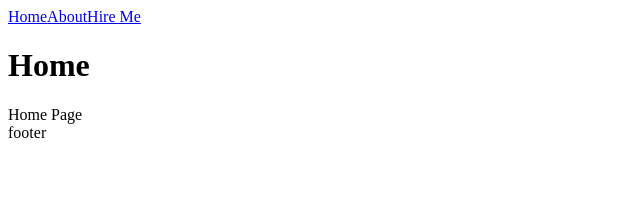
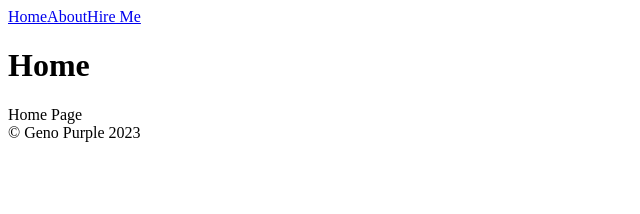
Before and after one commit to Brian-Kozub-Purple/next-portfolio, a Next.js app: page / in a window 1280 px wide. Shown: the top 214 px of the page, without its empty margins (0-640 px from the left). Built offline with nearby package versions, Linux system fonts and the light colour scheme.

Commit message:
Created very cool footer.

```diff
--- a/components/Layout.js
+++ b/components/Layout.js
@@ -11,6 +11,6 @@ export default ({ children, title }) => (
 		<h1>{title}</h1>
 		{children}
 
-		<footer>footer</footer>
+		<footer>&copy; Geno Purple {new Date().getFullYear()}</footer>
 	</div>
 );
```
